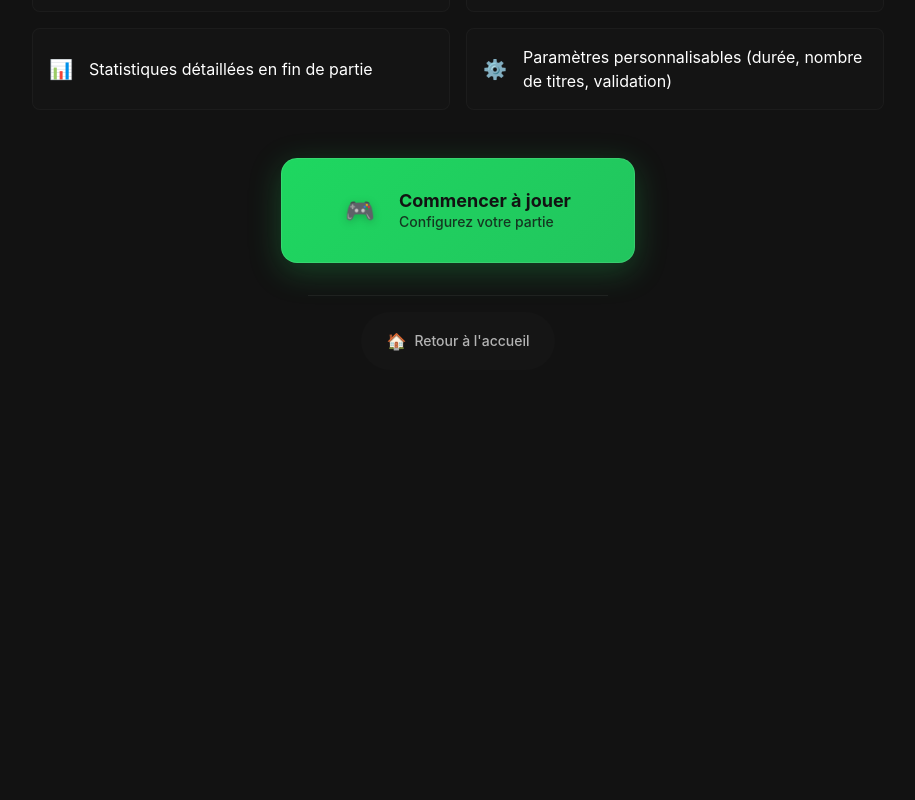
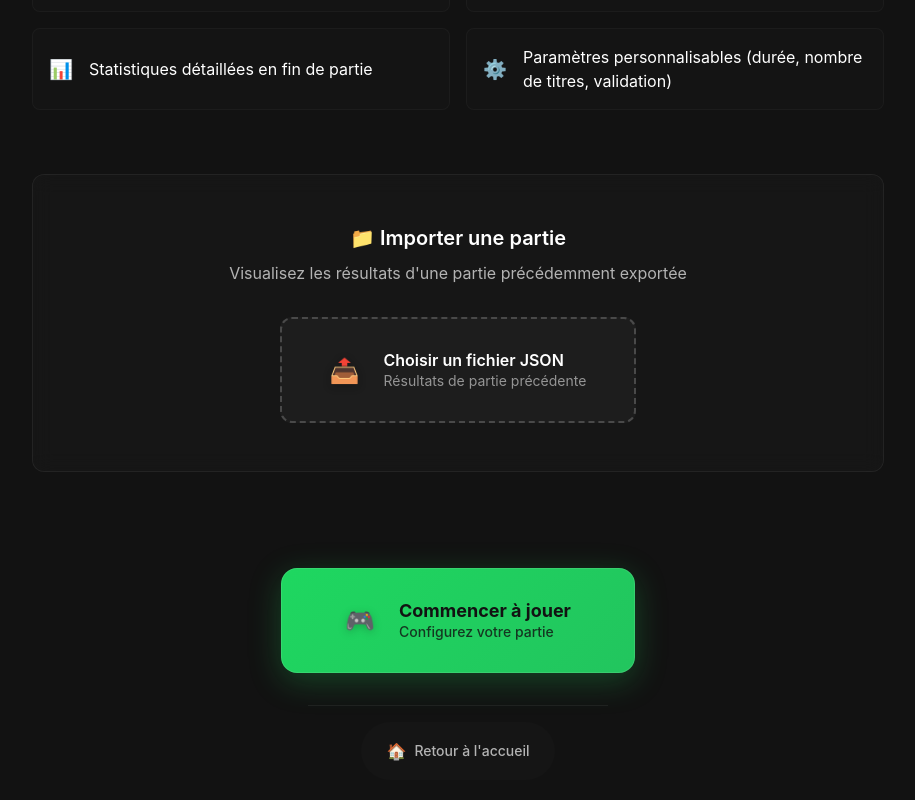
Before and after one commit to lucasrebl/music-app, a Vue app: page /blind-test in a window 1280 px wide. Shown: the part 1111-1911 px from the top of the page, without its empty margins (182-1097 px from the left). Before the commit the page ends 1593 px from the top, so only its background shows below. Built offline with nearby package versions, Linux system fonts and the light colour scheme.

Commit message:
features/saving summary data & import summary data

```diff
--- a/src/components/blind-test/GameSummary.vue
+++ b/src/components/blind-test/GameSummary.vue
@@ -24,6 +24,7 @@
 
     <SummaryActions
       @back-to-home="$emit('back-to-home')"
+      @download-results="downloadResults"
     />
   </div>
 </template>
@@ -53,8 +54,42 @@ interface Emits {
   (e: 'back-to-home'): void
 }
 
-defineProps<Props>()
+const props = defineProps<Props>()
 defineEmits<Emits>()
+
+function downloadResults() {
+  const gameData = {
+    metadata: {
+      exportDate: new Date().toISOString(),
+      gameVersion: '1.0.0',
+      appName: 'Music App - Blind Test'
+    },
+    gameSettings: props.settings,
+    gameResults: {
+      finalScore: props.finalScore,
+      endReason: props.endReason,
+      results: props.results
+    },
+    sources: {
+      playlists: props.selectedPlaylists || [],
+      artists: props.selectedArtists || []
+    }
+  }
+
+  const dataStr = JSON.stringify(gameData, null, 2)
+  const dataBlob = new Blob([dataStr], { type: 'application/json' })
+
+  const url = URL.createObjectURL(dataBlob)
+  const link = document.createElement('a')
+  link.href = url
+  link.download = `blind-test-results-${new Date().toISOString().split('T')[0]}.json`
+
+  document.body.appendChild(link)
+  link.click()
+  document.body.removeChild(link)
+
+  URL.revokeObjectURL(url)
+}
 </script>
 
 <style scoped>
--- /dev/null
+++ b/src/components/blind-test/ImportResults.vue
@@ -0,0 +1,225 @@
+<template>
+  <div class="import-section">
+    <h3>📁 Importer une partie</h3>
+    <p>Visualisez les résultats d'une partie précédemment exportée</p>
+
+    <div class="import-area">
+      <input
+        ref="fileInput"
+        type="file"
+        accept=".json"
+        @change="handleFileSelect"
+        style="display: none"
+      />
+
+      <button
+        class="import-button"
+        @click="triggerFileSelect"
+      >
+        <span class="import-icon">📤</span>
+        <span class="import-text">
+          <span class="import-title">Choisir un fichier JSON</span>
+          <span class="import-subtitle">Résultats de partie précédente</span>
+        </span>
+      </button>
+
+      <div v-if="error" class="error-message">
+        {{ error }}
+      </div>
+    </div>
+  </div>
+</template>
+
+<script setup lang="ts">
+import { ref } from 'vue'
+import type { TrackResult, GameEndReason, GameSettings } from '@/types/blindTest'
+import type { DeezerPlaylist, DeezerArtist } from '@/services/deezerService'
+
+interface GameData {
+  metadata: {
+    exportDate: string
+    gameVersion: string
+    appName: string
+  }
+  gameSettings: GameSettings
+  gameResults: {
+    finalScore: number
+    endReason: GameEndReason
+    results: TrackResult[]
+  }
+  sources: {
+    playlists: DeezerPlaylist[]
+    artists: DeezerArtist[]
+  }
+}
+
+interface Emits {
+  (e: 'import-success', data: GameData): void
+}
+
+const emit = defineEmits<Emits>()
+
+const fileInput = ref<HTMLInputElement | null>(null)
+const error = ref('')
+
+function triggerFileSelect() {
+  fileInput.value?.click()
+}
+
+function handleFileSelect(event: Event) {
+  const target = event.target as HTMLInputElement
+  const file = target.files?.[0]
+
+  if (!file) return
+
+  error.value = ''
+
+  // Vérifier le type de fichier
+  if (!file.name.toLowerCase().endsWith('.json')) {
+    error.value = 'Veuillez sélectionner un fichier JSON valide'
+    return
+  }
+
+  const reader = new FileReader()
+
+  reader.onload = (e) => {
+    try {
+      const content = e.target?.result as string
+      const data = JSON.parse(content) as GameData
+
+      // Validation basique de la structure
+      if (!data.gameResults || !data.gameSettings || !data.metadata) {
+        throw new Error('Structure de fichier invalide')
+      }
+
+      if (!data.gameResults.results || !Array.isArray(data.gameResults.results)) {
+        throw new Error('Données de résultats manquantes ou invalides')
+      }
+
+      emit('import-success', data)
+
+    } catch (err) {
+      console.error('Erreur lors de l\'import:', err)
+      error.value = err instanceof Error ? err.message : 'Erreur lors de la lecture du fichier'
+    }
+  }
+
+  reader.onerror = () => {
+    error.value = 'Erreur lors de la lecture du fichier'
+  }
+
+  reader.readAsText(file)
+
+  // Reset input pour permettre de sélectionner le même fichier plusieurs fois
+  target.value = ''
+}
+</script>
+
+<style scoped>
+.import-section {
+  background: rgba(255, 255, 255, 0.02);
+  backdrop-filter: blur(10px);
+  border: 1px solid rgba(255, 255, 255, 0.06);
+  border-radius: var(--border-radius-lg);
+  padding: var(--spacing-2xl);
+  margin-top: var(--spacing-3xl);
+  margin-bottom: var(--spacing-2xl);
+  text-align: center;
+}
+
+.import-section h3 {
+  font-size: var(--font-size-xl);
+  font-weight: 600;
+  margin-bottom: var(--spacing-sm);
+  color: var(--spotify-white);
+}
+
+.import-section p {
+  color: var(--spotify-light-gray);
+  margin-bottom: var(--spacing-xl);
+  font-size: var(--font-size-base);
+}
+
+.import-area {
+  display: flex;
+  flex-direction: column;
+  align-items: center;
+  gap: var(--spacing-lg);
+}
+
+.import-button {
+  display: flex;
+  align-items: center;
+  gap: var(--spacing-lg);
+  padding: var(--spacing-xl) var(--spacing-2xl);
+  background: rgba(255, 255, 255, 0.03);
+  color: var(--spotify-white);
+  border: 2px dashed rgba(255, 255, 255, 0.2);
+  border-radius: var(--border-radius-lg);
+  font-weight: 600;
+  text-decoration: none;
+  transition: all 0.3s ease;
+  cursor: pointer;
+  min-width: 280px;
+}
+
+.import-button:hover {
+  background: rgba(255, 255, 255, 0.05);
+  border-color: rgba(29, 185, 84, 0.4);
+  transform: translateY(-2px);
+  box-shadow: 0 8px 32px rgba(0, 0, 0, 0.2);
+}
+
+.import-icon {
+  font-size: 1.5rem;
+  filter: drop-shadow(0 2px 4px rgba(0, 0, 0, 0.2));
+}
+
+.import-text {
+  display: flex;
+  flex-direction: column;
+  align-items: flex-start;
+  gap: 2px;
+}
+
+.import-title {
+  font-size: var(--font-size-base);
+  font-weight: 600;
+  line-height: 1.2;
+}
+
+.import-subtitle {
+  font-size: var(--font-size-sm);
+  font-weight: 400;
+  opacity: 0.8;
+  line-height: 1.2;
+  color: var(--spotify-light-gray);
+}
+
+.error-message {
+  background: var(--color-error);
+  color: white;
+  padding: var(--spacing-md) var(--spacing-lg);
+  border-radius: var(--border-radius-md);
+  font-size: var(--font-size-sm);
+  text-align: center;
+  max-width: 400px;
+}
+
+/* Responsive */
+@media (max-width: 768px) {
+  .import-section {
+    padding: var(--spacing-lg);
+  }
+
+  .import-button {
+    min-width: auto;
+    width: 100%;
+    max-width: 300px;
+  }
+
+  .import-text {
+    align-items: center;
+  }
+}
+</style>
--- a/src/components/blind-test/summary/SummaryActions.vue
+++ b/src/components/blind-test/summary/SummaryActions.vue
@@ -1,5 +1,6 @@
 <template>
   <div class="summary-actions">
+    <div class="primary-actions">
       <router-link
         to="/blind-test/settings"
         class="btn btn-secondary"
@@ -13,11 +14,23 @@
         🏠 Retour à l'accueil
       </button>
     </div>
+
+    <div class="secondary-actions">
+      <button
+        class="btn btn-outline"
+        @click="$emit('download-results')"
+        title="Télécharger les résultats au format JSON"
+      >
+        📥 Exporter les résultats
+      </button>
+    </div>
+  </div>
 </template>
 
 <script setup lang="ts">
 interface Emits {
   (e: 'back-to-home'): void
+  (e: 'download-results'): void
 }
 
 defineEmits<Emits>()
@@ -26,7 +39,19 @@ defineEmits<Emits>()
 <style scoped>
 .summary-actions {
   display: flex;
+  flex-direction: column;
   gap: var(--spacing-lg);
+  align-items: center;
+}
+
+.primary-actions {
+  display: flex;
+  gap: var(--spacing-lg);
+  justify-content: center;
+}
+
+.secondary-actions {
+  display: flex;
   justify-content: center;
 }
 
@@ -36,9 +61,21 @@ defineEmits<Emits>()
   min-width: 200px;
 }
 
+.btn-outline {
+  background: transparent;
+  color: var(--spotify-light-gray);
+  border: 1px solid var(--spotify-gray);
+}
+
+.btn-outline:hover {
+  background: var(--spotify-gray);
+  color: var(--spotify-white);
+  border-color: var(--spotify-light-gray);
+}
+
 /* Responsive */
 @media (max-width: 768px) {
-  .summary-actions {
+  .primary-actions {
     flex-direction: column;
   }
 
--- a/src/views/BlindTestSummaryView.vue
+++ b/src/views/BlindTestSummaryView.vue
@@ -8,7 +8,6 @@
       :settings="gameSettings"
       :selected-playlists="savedSources?.playlists"
       :selected-artists="savedSources?.artists"
-      @new-game="startNewGame"
       @back-to-home="goHome"
     />
 
--- a/src/views/BlindTestView.vue
+++ b/src/views/BlindTestView.vue
@@ -56,6 +56,10 @@
         </div>
       </div>
 
+      <ImportResults
+        @import-success="handleImportSuccess"
+      />
+
       <div class="cta-section">
         <div class="cta-buttons">
           <router-link to="/blind-test/settings" class="play-button">
@@ -79,7 +83,40 @@
 </template>
 
 <script setup lang="ts">
-// Simple landing page for Blind Test game mode
+import { useRouter } from 'vue-router'
+import ImportResults from '@/components/blind-test/ImportResults.vue'
+import type { TrackResult, GameEndReason, GameSettings } from '@/types/blindTest'
+import type { DeezerPlaylist, DeezerArtist } from '@/services/deezerService'
+
+const router = useRouter()
+
+interface GameData {
+  metadata: {
+    exportDate: string
+    gameVersion: string
+    appName: string
+  }
+  gameSettings: GameSettings
+  gameResults: {
+    finalScore: number
+    endReason: GameEndReason
+    results: TrackResult[]
+  }
+  sources: {
+    playlists: DeezerPlaylist[]
+    artists: DeezerArtist[]
+  }
+}
+
+function handleImportSuccess(data: GameData) {
+  // Sauvegarder les données importées dans localStorage
+  localStorage.setItem('blindTestResults', JSON.stringify(data.gameResults))
+  localStorage.setItem('blindTestSettings', JSON.stringify(data.gameSettings))
+  localStorage.setItem('blindTestSources', JSON.stringify(data.sources))
+
+  // Rediriger vers la page de résumé
+  router.push('/blind-test/summary')
+}
 </script>
 
 <style scoped>
```
Lines whose indentation alone changed are shown as unchanged.
